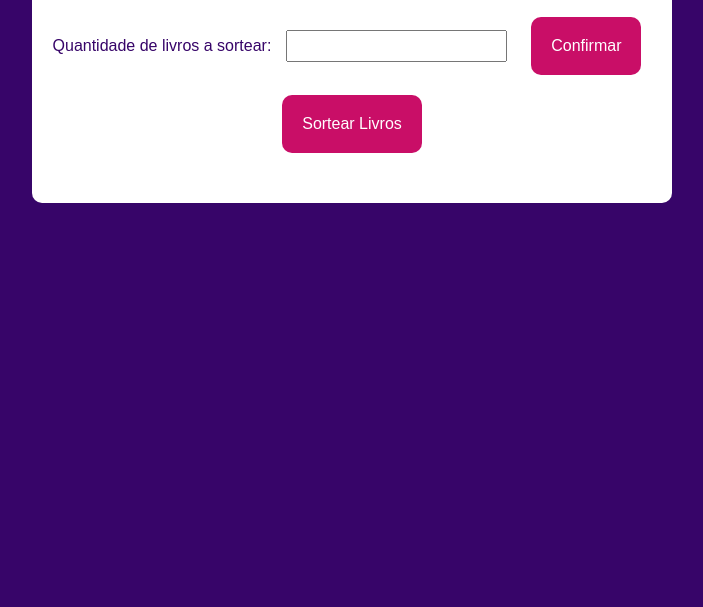
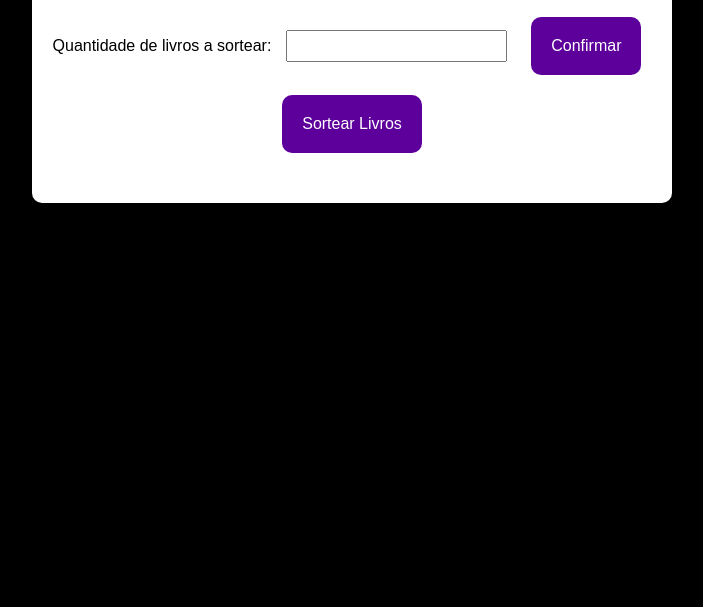
Before and after one commit to tamiressilva/sorteio-de-livro, a plain HTML site: page index.html in a window 1280 px wide. Shown: the part 193-800 px from the top of the page, without its empty margins (288-991 px from the left). Drawn offline with Linux system fonts and the light colour scheme.

Commit message:
trocando cores

```diff
--- a/styles.css
+++ b/styles.css
@@ -8,8 +8,8 @@ body {
     font-family: Arial, sans-serif;
     background-size: cover;
     background-position: center;
-    color: rgb(55, 5, 105);
-    background-color: rgb(55, 5, 105);
+    color: black;
+    background-color: black;
 
 }
 
@@ -31,7 +31,7 @@ button {
 }
 
 button {
-    background-color: rgb(201, 14, 103);
+    background-color: rgb(93, 0, 155);
     color: white;
     border: none;
     border-radius: 10px;
@@ -40,7 +40,7 @@ button {
 }
 
 button:hover {
-    background-color:  rgb(255, 51, 150);
+    background-color:  rgb(163, 25, 255);
 }
 
 .inputs-container {
```
Also changed, not shown: WhatsApp Image 2024-03-29 at 5.45.36 PM.jpeg (added).
